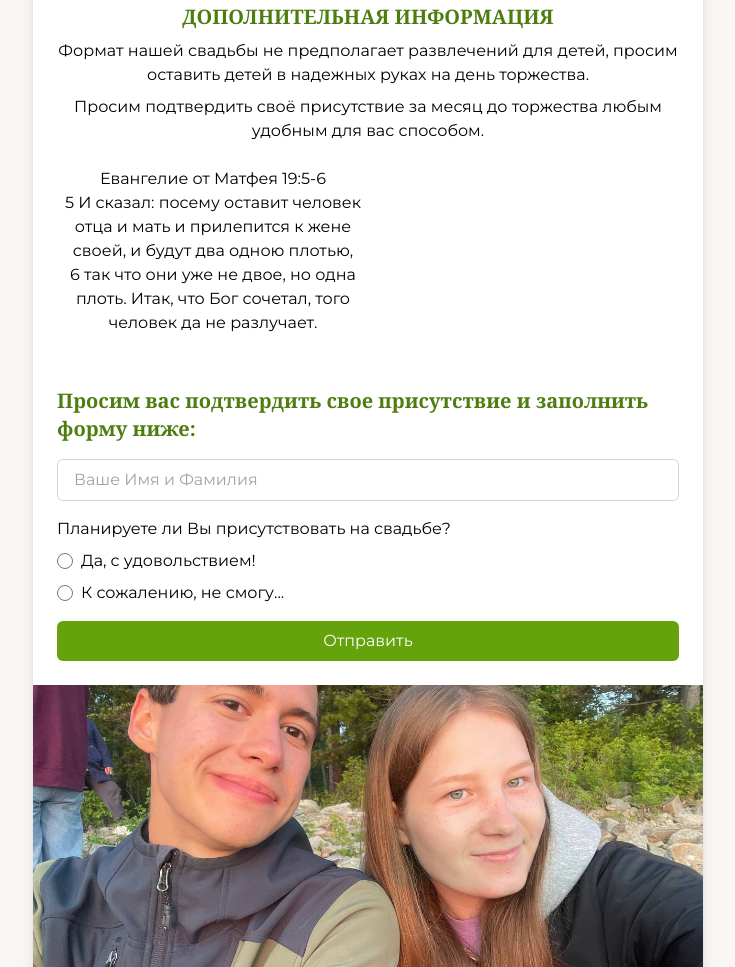
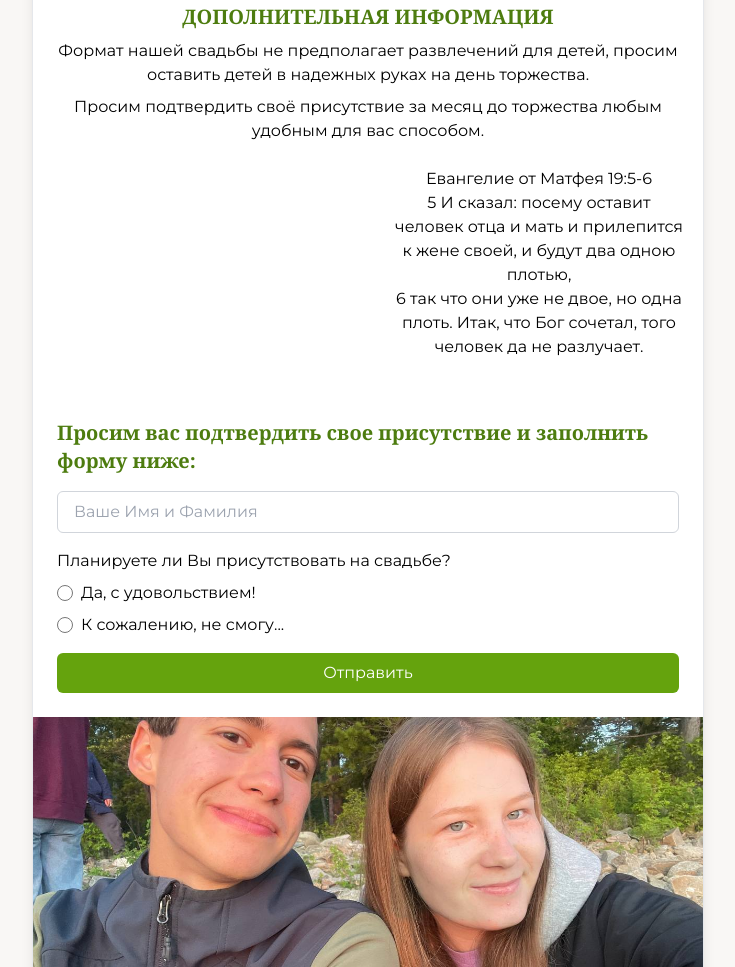
Before and after one commit to AwesomeWhiteWolf/Wedding-Invitation, a plain HTML site: page index.html in a window 1280 px wide. Shown: the part 1540-2507 px from the top of the page, without its empty margins (272-1007 px from the left). Drawn offline with nearby package versions, Linux system fonts and the light colour scheme.

Commit message:
Update index.html

```diff
--- a/index.html
+++ b/index.html
@@ -120,13 +120,12 @@
                 <p class="mb-6 text-black">Просим подтвердить своё присутствие за месяц до торжества любым удобным для вас способом.</p>
                 <div class="flex justify-end space-x-5">
                   <!-- <div class="invitation-card2 px-10 py-0.5 rounded-lg shadow-lg border border-gray-200"> -->
-                  </div>
-                  <p class="mb-2 text-black w-80 flex">
-                    Евангелие от Матфея 19:5-6<br>
-                    5 И сказал: посему оставит человек отца и мать и прилепится к жене своей, и будут два одною плотью,
-                    <br>6 так что они уже не двое, но одна плоть. Итак, что Бог сочетал, того человек да не разлучает.
-                  </p>
-                </span>
+                    <p class="mb-2 text-black w-72 flex">
+                      Евангелие от Матфея 19:5-6<br>
+                      5 И сказал: посему оставит человек отца и мать и прилепится к жене своей, и будут два одною плотью,
+                      <br>6 так что они уже не двое, но одна плоть. Итак, что Бог сочетал, того человек да не разлучает.
+                    </p>
+                </div>
                 <p class="mb-2 text-black"></p>
                 <p class="mb-2 text-black"></p>
             </div>
@@ -165,4 +164,5 @@
     </div>
     <script src="script.js"></script>
 </body>
+
 </html>
```
